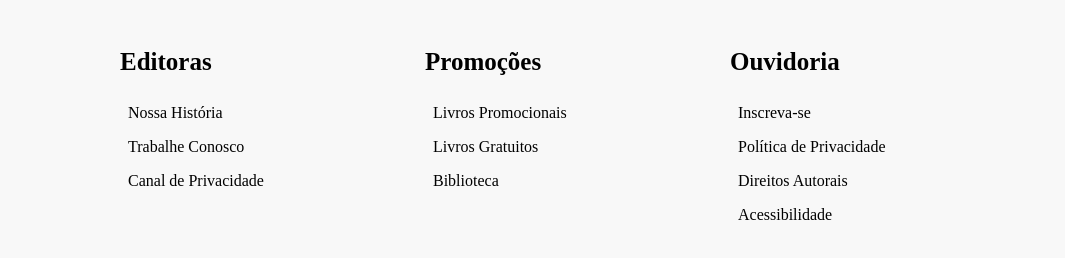
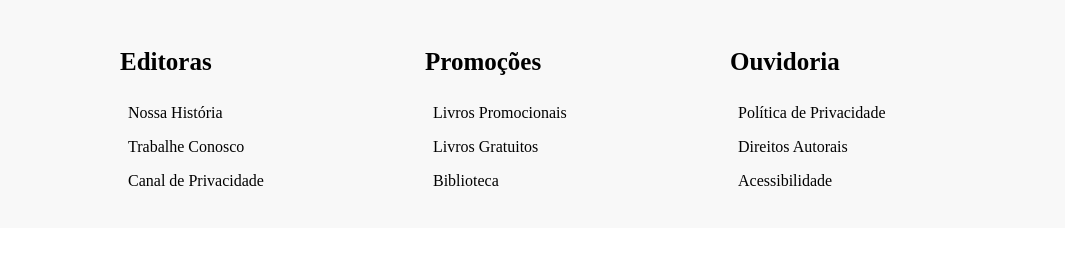
Before and after one commit to Gustx21/E-Commerce, a website with bundled scripts: page secundario/livro.html in a window 1280 px wide. Shown: the part 670-928 px from the top of the page, 215-1280 px from the left. After the commit the page ends 898 px from the top, so only its background shows below. Built offline with nearby package versions, Linux system fonts and the light colour scheme; a web font is replaced by a local one.

Commit message:
Removendo link de Página com bug

```diff
--- a/secundario/livro.html
+++ b/secundario/livro.html
@@ -59,7 +59,6 @@
 
         <div>
             <h3>Ouvidoria</h3>
-            <a href="../terciario/cadastro.html" target="_self">Inscreva-se</a>
             <a href="#">Política de Privacidade</a>
             <a href="#">Direitos Autorais</a>
             <a href="#">Acessibilidade</a>
```
